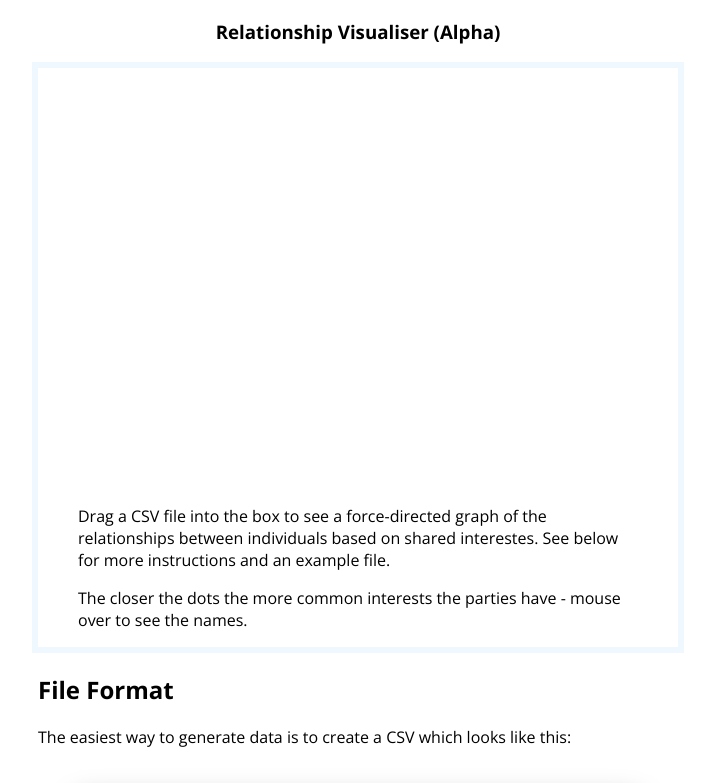
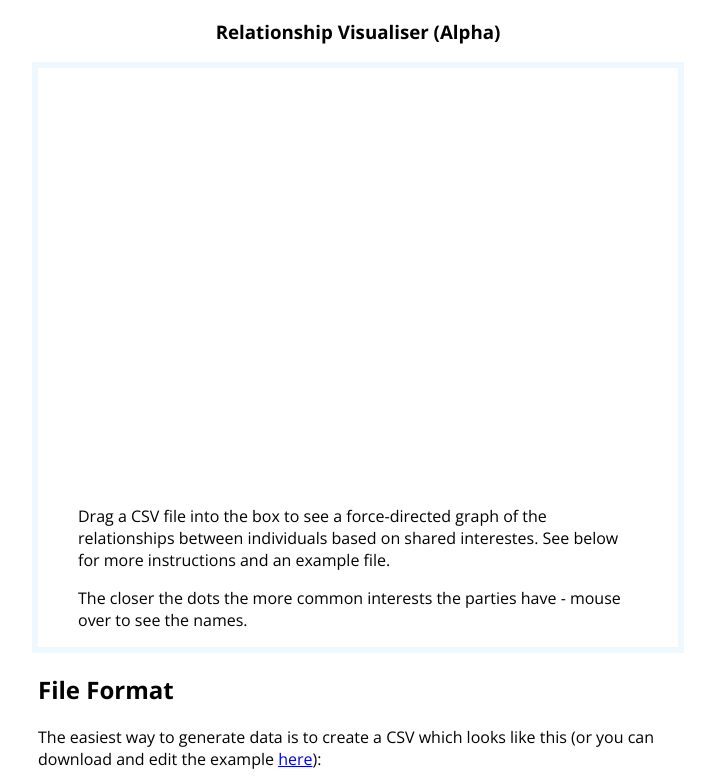
Before and after one commit to gtrogers/relationship-viewer, a plain HTML site: page index.html in a window 1280 px wide. Shown: the top 783 px of the page, without its empty margins (282-997 px from the left). Drawn offline with nearby package versions, Linux system fonts and the light colour scheme.

Commit message:
Link to example from page

```diff
--- a/index.html
+++ b/index.html
@@ -25,7 +25,7 @@
       <section>
        <div class="wrapper">
          <h2>File Format</h2>
-         <p>The easiest way to generate data is to create a CSV which looks like this:</p>
+         <p>The easiest way to generate data is to create a CSV which looks like this (or you can download and edit the example <a href="assets/example.csv">here</a>):</p>
 	 <img src="assets/img/example.png"></img>
          <p>The first two columns are required, the rest of the columns can be customised to whichever categories you need.</p>
          <p>Put a 'y' (for yes) in the cell if the person is interested.</p>
```
Also changed, not shown: assets/example.csv (renamed from example.csv), 2 other files.
